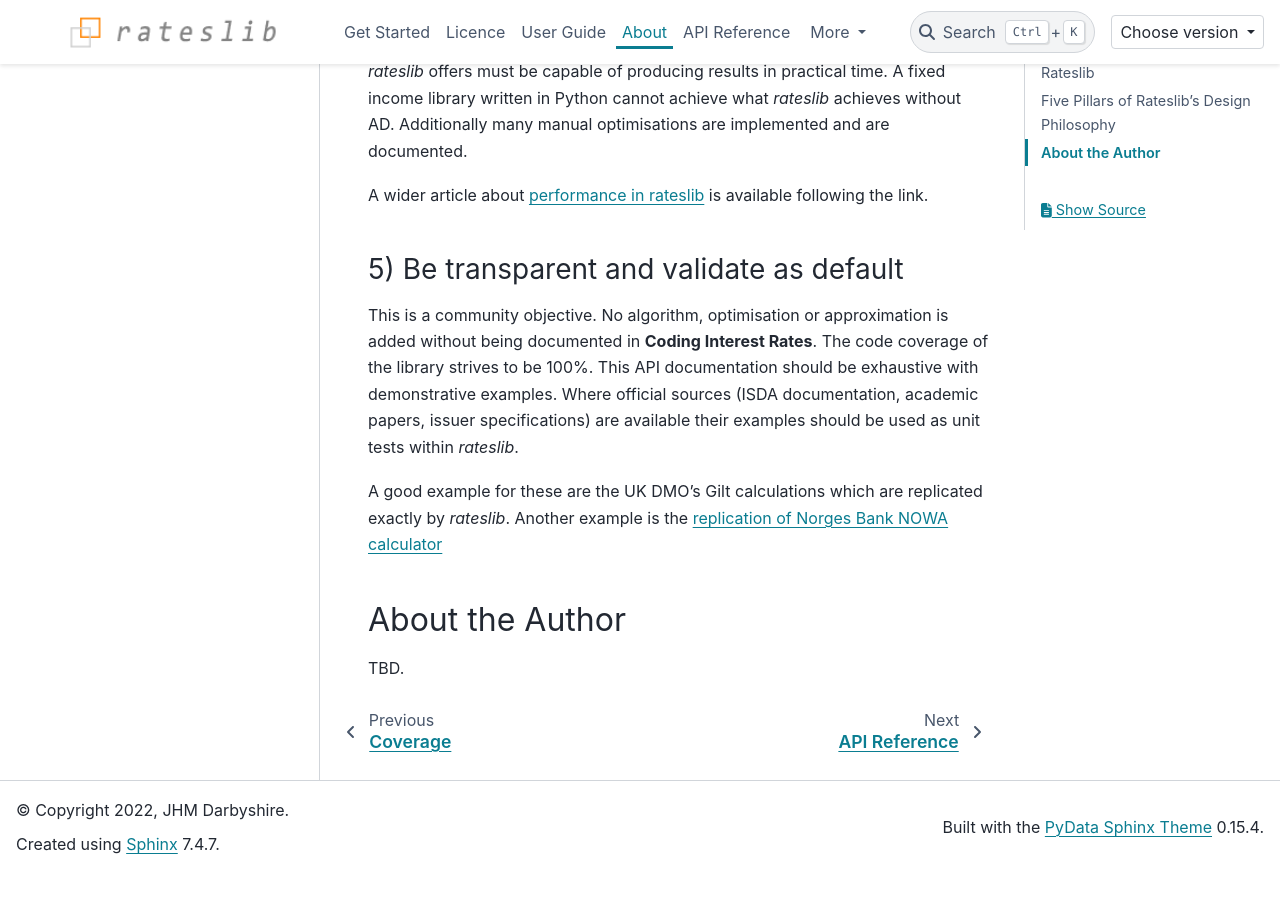
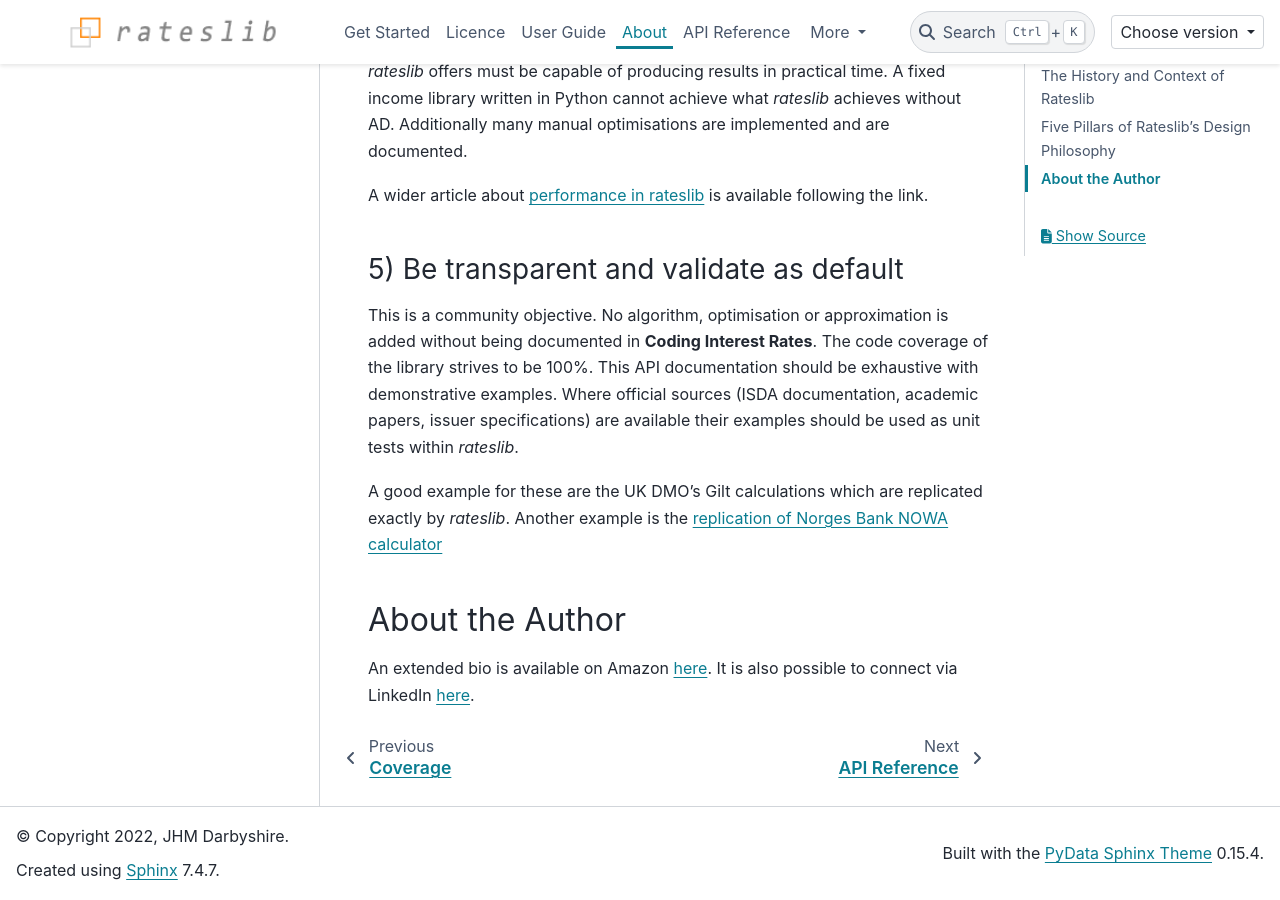
Before and after one commit to attack68/rateslib, a Sphinx documentation site: the page built from docs/source/i_about.rst, in a window 1280 px wide and 900 px high, scrolled down 2146 px. Built offline with Sphinx 7.4.7 and the PyData theme 0.15.4, drawn with Linux system fonts in a browser that asks for light colours; comment, search, counter and statistics services are not loaded; before the commit the page ends 3019 px from its top, so only the background shows below that.

Commit message:
ENH: about

```diff
--- a/docs/source/i_about.rst
+++ b/docs/source/i_about.rst
@@ -114,4 +114,5 @@ by *rateslib*. Another example is the
 
 About the Author
 ****************
-TBD.
+An extended bio is available on Amazon `here <https://www.amazon.com/J-H-M-Darbyshire/e/B0725PW9HY>`_.
+It is also possible to connect via LinkedIn `here <https://www.linkedin.com/in/hamish-darbyshire/>`_.
```
